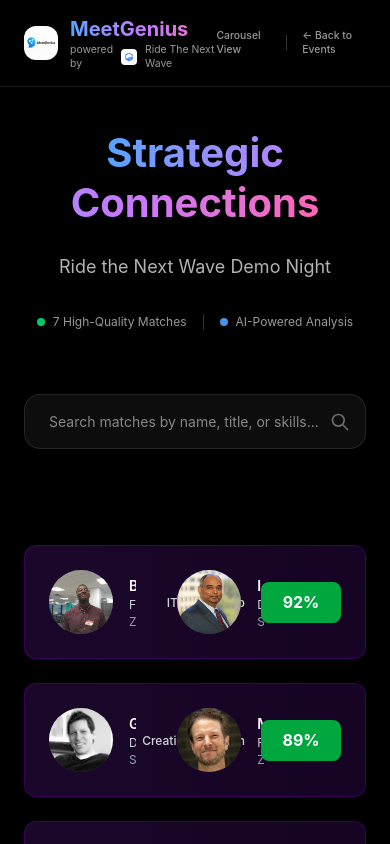
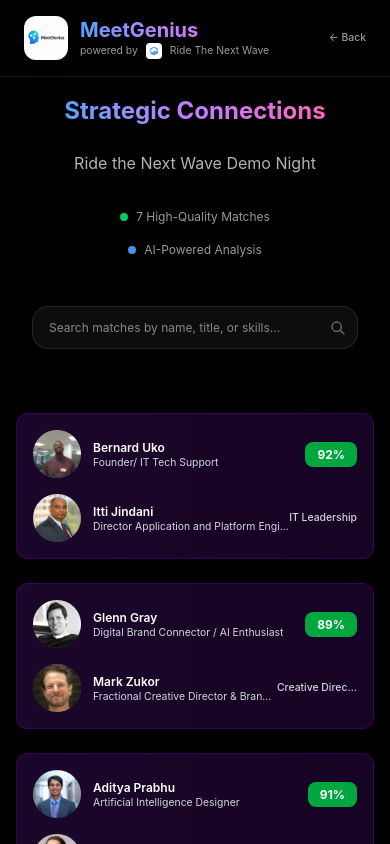
Before and after one commit to mhands123/meetgenius, a Next.js app: page /overview in a window 390 px wide. Shown: the top 844 px of the page. Built offline with nearby package versions, Linux system fonts and the light colour scheme.

Commit message:
Optimize mobile responsiveness - mobile-first layouts, touch-friendly UI, responsive typography and spacing

```diff
--- a/src/app/overview/page.tsx
+++ b/src/app/overview/page.tsx
@@ -96,20 +96,21 @@ function OverviewContent() {
               </div>
             </div>
           </Link>
-          <div className="flex items-center gap-6">
+          <div className="flex items-center gap-3 md:gap-6">
             <div className="hidden md:flex items-center gap-3 px-4 py-2 bg-white/5 backdrop-blur-sm rounded-full border border-white/10">
               <span className="text-white/80 text-sm font-medium">
                 {filteredMatches.length} Strategic Connections
               </span>
               <div className="w-2 h-2 bg-gradient-to-r from-green-400 to-emerald-400 rounded-full animate-pulse shadow-lg shadow-green-400/50"></div>
             </div>
-            <div className="flex items-center gap-4">
-              <Link href={`/matches?event=${eventId}`} className="text-white/60 hover:text-white transition-colors text-xs font-medium">
+            <div className="flex items-center gap-2 md:gap-4">
+              <Link href={`/matches?event=${eventId}`} className="text-white/60 hover:text-white transition-colors text-xs font-medium hidden sm:block">
                 Carousel View
               </Link>
-              <div className="w-px h-4 bg-white/20"></div>
+              <div className="w-px h-4 bg-white/20 hidden sm:block"></div>
               <Link href="/events" className="text-white/60 hover:text-white transition-colors text-xs font-medium">
-                ← Back to Events
+                <span className="hidden sm:inline">← Back to Events</span>
+                <span className="sm:hidden">← Back</span>
               </Link>
             </div>
           </div>
@@ -117,23 +118,23 @@ function OverviewContent() {
       </nav>
 
       {/* Hero Section */}
-      <section className="pt-32 pb-16 px-6">
+      <section className="pt-24 sm:pt-32 pb-12 sm:pb-16 px-4 sm:px-6">
         <div className="max-w-7xl mx-auto text-center">
           <div className="animate-fade-in-up">
-            <h1 className="text-5xl md:text-6xl font-bold mb-6 leading-tight">
+            <h1 className="text-3xl sm:text-4xl md:text-5xl lg:text-6xl font-bold mb-6 leading-tight">
               <span className="bg-gradient-to-r from-blue-400 via-purple-400 to-pink-400 bg-clip-text text-transparent">
                 Strategic Connections
               </span>
             </h1>
-            <p className="text-xl text-white/70 mb-8 max-w-3xl mx-auto leading-relaxed">
+            <p className="text-lg sm:text-xl text-white/70 mb-8 max-w-3xl mx-auto leading-relaxed">
               Ride the Next Wave Demo Night
             </p>
-            <div className="flex items-center justify-center gap-4 text-sm text-white/60">
+            <div className="flex flex-col sm:flex-row items-center justify-center gap-4 text-sm text-white/60">
               <div className="flex items-center gap-2">
                 <div className="w-2 h-2 bg-green-400 rounded-full animate-pulse"></div>
                 <span>{matches.length} High-Quality Matches</span>
               </div>
-              <div className="w-px h-4 bg-white/20"></div>
+              <div className="w-px h-4 bg-white/20 hidden sm:block"></div>
               <div className="flex items-center gap-2">
                 <div className="w-2 h-2 bg-blue-400 rounded-full animate-pulse"></div>
                 <span>AI-Powered Analysis</span>
@@ -144,19 +145,19 @@ function OverviewContent() {
       </section>
 
       {/* Search Section */}
-      <section className="pb-12 px-6">
+      <section className="pb-8 sm:pb-12 px-4 sm:px-6">
         <div className="max-w-7xl mx-auto">
-          <div className="flex justify-center mb-12">
-            <div className="relative max-w-md w-full">
+          <div className="flex justify-center mb-8 md:mb-12">
+            <div className="relative max-w-md w-full mx-4 sm:mx-0">
               <input
                 type="text"
                 placeholder="Search matches by name, title, or skills..."
                 value={searchQuery}
                 onChange={(e) => setSearchQuery(e.target.value)}
-                className="w-full px-6 py-4 bg-white/5 backdrop-blur-sm border border-white/10 rounded-2xl text-white placeholder-white/50 focus:outline-none focus:border-purple-400/50 focus:bg-white/10 transition-all duration-300"
+                className="w-full px-4 sm:px-6 py-3 sm:py-4 bg-white/5 backdrop-blur-sm border border-white/10 rounded-2xl text-white placeholder-white/50 focus:outline-none focus:border-purple-400/50 focus:bg-white/10 transition-all duration-300 text-sm sm:text-base"
               />
-              <div className="absolute right-4 top-1/2 transform -translate-y-1/2">
-                <svg className="w-5 h-5 text-white/40" fill="none" stroke="currentColor" viewBox="0 0 24 24">
+              <div className="absolute right-3 sm:right-4 top-1/2 transform -translate-y-1/2">
+                <svg className="w-4 h-4 sm:w-5 sm:h-5 text-white/40" fill="none" stroke="currentColor" viewBox="0 0 24 24">
                   <path strokeLinecap="round" strokeLinejoin="round" strokeWidth={2} d="M21 21l-6-6m2-5a7 7 0 11-14 0 7 7 0 0114 0z" />
                 </svg>
               </div>
@@ -166,7 +167,7 @@ function OverviewContent() {
       </section>
 
       {/* Matches List */}
-      <section className="pb-20 px-6">
+      <section className="pb-16 sm:pb-20 px-4 sm:px-6">
         <div className="max-w-6xl mx-auto">
           {filteredMatches.length === 0 ? (
             <div className="text-center py-20">
@@ -231,8 +232,69 @@ function MatchOverviewCard({ match, index, eventId }: MatchOverviewCardProps) {
       className="block group animate-fade-in-up"
       style={{ animationDelay: `${index * 50}ms` }}
     >
-      <div className="bg-gradient-to-r from-purple-900/30 to-purple-800/20 backdrop-blur-sm border border-purple-700/30 rounded-xl p-6 hover:border-purple-500/50 transition-all duration-300 cursor-pointer">
-        <div className="grid grid-cols-12 gap-4 items-center">
+      <div className="bg-gradient-to-r from-purple-900/30 to-purple-800/20 backdrop-blur-sm border border-purple-700/30 rounded-xl p-4 md:p-6 hover:border-purple-500/50 transition-all duration-300 cursor-pointer">
+        {/* Mobile Layout */}
+        <div className="block md:hidden">
+          <div className="flex items-center justify-between mb-4">
+            <div className="flex items-center gap-3 flex-1 min-w-0">
+              <div className="relative w-12 h-12 rounded-full overflow-hidden bg-gray-700 flex-shrink-0">
+                <Image
+                  src={getProfileImage(match.attendee)}
+                  alt={match.attendee}
+                  fill
+                  className="object-cover"
+                  onError={(e) => {
+                    const target = e.target as HTMLImageElement;
+                    target.style.display = 'none';
+                    const parent = target.parentElement;
+                    if (parent) {
+                      parent.innerHTML = `<div class="w-full h-full flex items-center justify-center text-white font-bold text-sm">${getInitials(match.attendee)}</div>`;
+                    }
+                  }}
+                />
+              </div>
+              <div className="min-w-0 flex-1">
+                <h3 className="font-semibold text-white text-sm truncate">{match.attendee}</h3>
+                <p className="text-gray-300 text-xs truncate">{match.attendeeProfile.title}</p>
+              </div>
+            </div>
+            <div className="bg-green-600 text-white px-3 py-1 rounded-lg font-bold text-sm flex-shrink-0">
+              {Math.round(match.matchScore * 100)}%
+            </div>
+          </div>
+          <div className="flex items-center justify-between">
+            <div className="flex items-center gap-3 flex-1 min-w-0">
+              <div className="relative w-12 h-12 rounded-full overflow-hidden bg-gray-700 flex-shrink-0">
+                <Image
+                  src={getProfileImage(match.match)}
+                  alt={match.match}
+                  fill
+                  className="object-cover"
+                  onError={(e) => {
+                    const target = e.target as HTMLImageElement;
+                    target.style.display = 'none';
+                    const parent = target.parentElement;
+                    if (parent) {
+                      parent.innerHTML = `<div class="w-full h-full flex items-center justify-center text-white font-bold text-sm">${getInitials(match.match)}</div>`;
+                    }
+                  }}
+                />
+              </div>
+              <div className="min-w-0 flex-1">
+                <h3 className="font-semibold text-white text-sm truncate">{match.match}</h3>
+                <p className="text-gray-300 text-xs truncate">{match.matchProfile.title}</p>
+              </div>
+            </div>
+            <div className="text-right flex-shrink-0">
+              <p className="text-gray-300 text-xs font-medium truncate max-w-[80px]">
+                {match.whatYouShare[0] || 'Common interests'}
+              </p>
+            </div>
+          </div>
+        </div>
+
+        {/* Desktop Layout */}
+        <div className="hidden md:grid grid-cols-12 gap-4 items-center">
           {/* Person 1 - Fixed width columns */}
           <div className="col-span-4 flex items-center gap-4">
             <div className="relative w-16 h-16 rounded-full overflow-hidden bg-gray-700 flex-shrink-0">
```
Also changed, not shown: src/app/match/[id]/page.tsx (+70 -7 lines).
